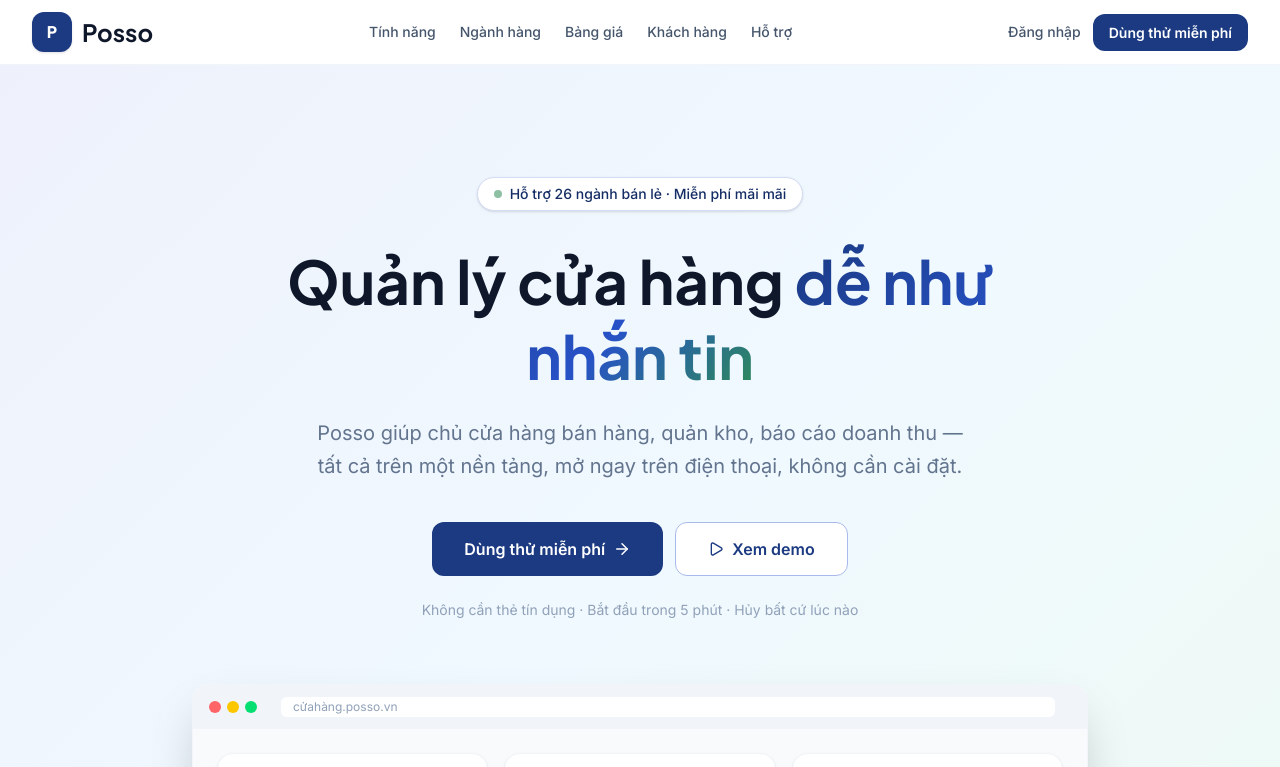
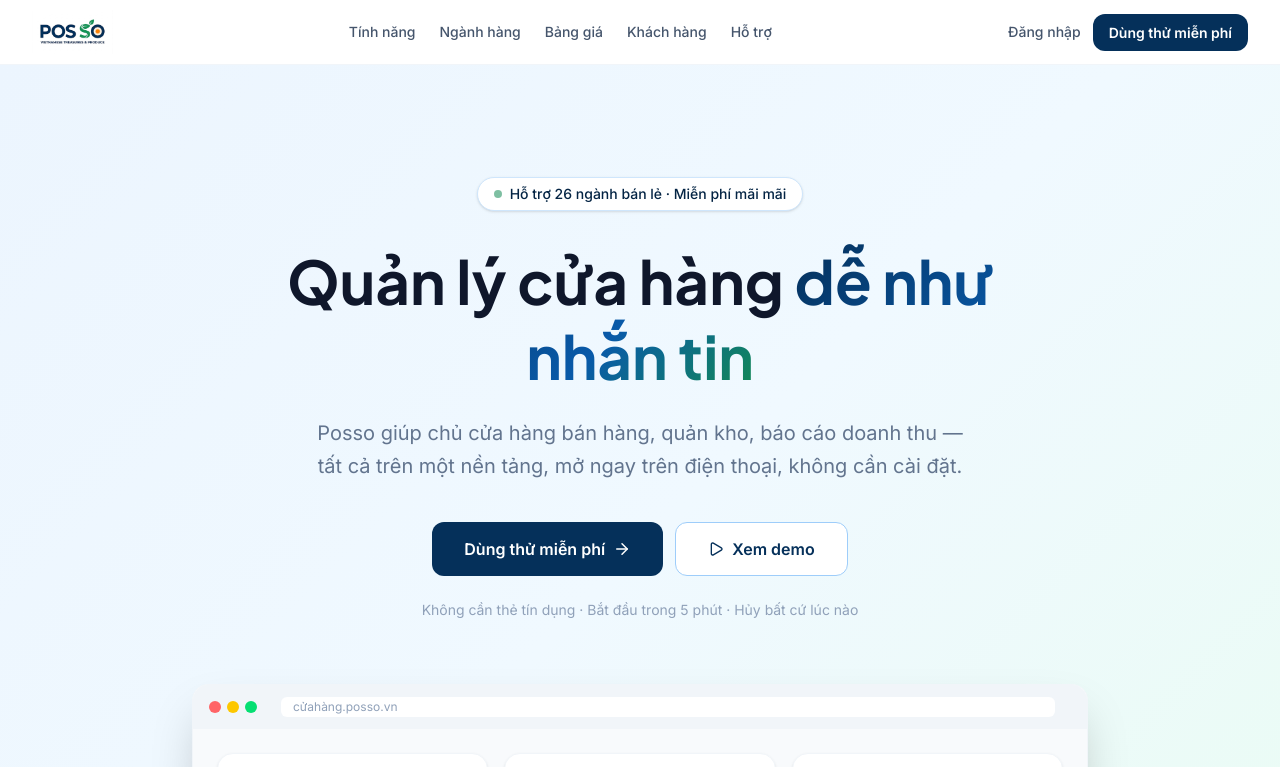
Before and after one commit to sieuthithaihoamart-beep/posso-website, a Next.js app: page / in a window 1280 px wide. Shown: the top 767 px of the page. Built offline with nearby package versions, Linux system fonts and the light colour scheme.

Commit message:
Thay logo that va mau chu dao dung mau logo (navy #05305A, xanh la #138A54, cam #FF800B), doi tab title thanh POSSO - Phan Mem Quan Ly Ban Hang

```diff
--- a/src/app/globals.css
+++ b/src/app/globals.css
@@ -1,39 +1,39 @@
 @import "tailwindcss";
 
 @theme {
-  /* Primary — POSSO Navy Blue #1B3A82 */
-  --color-primary-50:  #eef1fb;
-  --color-primary-100: #d4dcf5;
-  --color-primary-200: #a9b9eb;
-  --color-primary-300: #7996e0;
-  --color-primary-400: #4a73d5;
-  --color-primary-500: #2752c7;
-  --color-primary-600: #1B3A82;   /* POSSO brand navy */
-  --color-primary-700: #142d65;
-  --color-primary-800: #0d1f48;
-  --color-primary-900: #07112b;
+  /* Primary — POSSO Navy Blue #05305A (lấy đúng màu logo) */
+  --color-primary-50:  #ecf5fe;
+  --color-primary-100: #cfe6fc;
+  --color-primary-200: #9ecdfa;
+  --color-primary-300: #64aef6;
+  --color-primary-400: #1786f2;
+  --color-primary-500: #095aa9;
+  --color-primary-600: #05305A;   /* POSSO brand navy — đúng màu logo */
+  --color-primary-700: #042444;
+  --color-primary-800: #02172b;
+  --color-primary-900: #010d18;
 
-  /* Green accent — POSSO leaf */
-  --color-green-50:  #edfaf3;
-  --color-green-100: #d1f3e2;
-  --color-green-300: #68d3a0;
-  --color-green-500: #2E8B57;
-  --color-green-600: #227043;
+  /* Green accent — POSSO leaf, đúng màu logo #138A54 */
+  --color-green-50:  #e9fcf3;
+  --color-green-100: #c9f8e3;
+  --color-green-300: #62e9ac;
+  --color-green-500: #138A54;
+  --color-green-600: #11794a;
 
-  /* Accent — POSSO orange sun */
-  --color-accent-50:  #fff8eb;
-  --color-accent-100: #feecc7;
-  --color-accent-400: #F5A020;
-  --color-accent-500: #e08b0a;
-  --color-accent-600: #c47608;
+  /* Accent — POSSO orange sun, đúng màu logo #FF800B */
+  --color-accent-50:  #fff4eb;
+  --color-accent-100: #ffdfc2;
+  --color-accent-400: #FF800B;
+  --color-accent-500: #f57500;
+  --color-accent-600: #c25d00;
 
   --font-sans: "Inter", system-ui, sans-serif;
   --font-display: "Plus Jakarta Sans", "Inter", sans-serif;
 
   --shadow-card: 0 1px 3px 0 rgb(0 0 0 / 0.07), 0 1px 2px -1px rgb(0 0 0 / 0.07);
   --shadow-card-hover: 0 10px 30px -5px rgb(0 0 0 / 0.1), 0 4px 10px -5px rgb(0 0 0 / 0.06);
-  --shadow-pricing: 0 20px 50px -10px rgb(27 58 130 / 0.25);
-  --shadow-glow: 0 0 40px rgb(27 58 130 / 0.25);
+  --shadow-pricing: 0 20px 50px -10px rgb(5 48 90 / 0.25);
+  --shadow-glow: 0 0 40px rgb(5 48 90 / 0.25);
 
   --animate-fade-in: fadeIn 0.6s ease-out forwards;
   --animate-slide-up: slideUp 0.6s ease-out forwards;
@@ -86,27 +86,27 @@
   }
   .btn:focus-visible {
     outline: none;
-    box-shadow: 0 0 0 2px #fff, 0 0 0 4px #1B3A82;
+    box-shadow: 0 0 0 2px #fff, 0 0 0 4px #05305A;
   }
   .btn:disabled { pointer-events: none; opacity: 0.5; }
 
   .btn-primary {
-    background: #1B3A82;
+    background: #05305A;
     color: #fff;
     padding: 0.75rem 1.5rem;
     font-size: 0.9375rem;
   }
-  .btn-primary:hover { background: #142d65; box-shadow: 0 4px 12px rgb(27 58 130 / 0.3); }
-  .btn-primary:active { background: #0d1f48; }
+  .btn-primary:hover { background: #042444; box-shadow: 0 4px 12px rgb(5 48 90 / 0.3); }
+  .btn-primary:active { background: #02172b; }
 
   .btn-secondary {
     background: #fff;
-    color: #1B3A82;
-    border: 1px solid #a9b9eb;
+    color: #05305A;
+    border: 1px solid #9ecdfa;
     padding: 0.75rem 1.5rem;
     font-size: 0.9375rem;
   }
-  .btn-secondary:hover { background: #eef1fb; border-color: #7996e0; }
+  .btn-secondary:hover { background: #ecf5fe; border-color: #64aef6; }
 
   .btn-outline {
     background: transparent;
@@ -143,14 +143,14 @@
   }
 
   .text-gradient {
-    background: linear-gradient(135deg, #1B3A82 0%, #2752c7 60%, #2E8B57 100%);
+    background: linear-gradient(135deg, #05305A 0%, #095aa9 60%, #138A54 100%);
     -webkit-background-clip: text;
     -webkit-text-fill-color: transparent;
     background-clip: text;
   }
 
   .bg-hero {
-    background: linear-gradient(135deg, #eef1fb 0%, #f0f9ff 50%, #edfaf3 100%);
+    background: linear-gradient(135deg, #ecf5fe 0%, #f0f9ff 50%, #e9fcf3 100%);
   }
 
   .input {
@@ -166,8 +166,8 @@
   .input::placeholder { color: #94a3b8; }
   .input:focus {
     outline: none;
-    border-color: #7996e0;
-    box-shadow: 0 0 0 3px rgb(27 58 130 / 0.1);
+    border-color: #64aef6;
+    box-shadow: 0 0 0 3px rgb(5 48 90 / 0.1);
   }
 
   .step-dot {
@@ -182,8 +182,8 @@
     transition: all 0.2s;
     flex-shrink: 0;
   }
-  .step-dot-active { background: #1B3A82; color: #fff; box-shadow: 0 0 0 4px #d4dcf5; }
-  .step-dot-done { background: #d4dcf5; color: #142d65; }
+  .step-dot-active { background: #05305A; color: #fff; box-shadow: 0 0 0 4px #cfe6fc; }
+  .step-dot-done { background: #cfe6fc; color: #042444; }
   .step-dot-pending { background: #f1f5f9; color: #94a3b8; }
 }
 
--- a/src/app/layout.tsx
+++ b/src/app/layout.tsx
@@ -6,7 +6,7 @@
 export const metadata: Metadata = {
   metadataBase: new URL('https://posso.vn'),
   title: {
-    default: 'Posso — Phần mềm quản lý bán hàng cho 26 ngành',
+    default: 'POSSO - Phần Mềm Quản Lý Bán Hàng',
     template: '%s | Posso',
   },
   description: 'Posso giúp hơn 5.000 cửa hàng bán lẻ Việt Nam quản lý bán hàng, kho, nhân viên và báo cáo — dễ dùng, giá minh bạch, dùng thử miễn phí.',
--- a/src/components/layout/Footer.tsx
+++ b/src/components/layout/Footer.tsx
@@ -33,9 +33,8 @@
         <div className="grid grid-cols-2 md:grid-cols-5 gap-8">
           {/* Brand */}
           <div className="col-span-2 md:col-span-1">
-            <Link href="/" className="flex items-center gap-2 font-display font-bold text-lg text-white no-underline mb-4">
-              <span className="w-7 h-7 bg-primary-600 rounded-lg flex items-center justify-center text-white text-sm font-black">P</span>
-              Posso
+            <Link href="/" className="inline-flex items-center bg-white rounded-lg px-2.5 py-1.5 no-underline mb-4">
+              <img src="/logo-posso.png" alt="Posso" className="h-7 w-auto object-contain" />
             </Link>
             <p className="text-sm text-slate-400 leading-relaxed mb-4">
               Phần mềm quản lý bán hàng dành cho hơn 5.000 cửa hàng Việt Nam.
--- a/src/components/layout/Navbar.tsx
+++ b/src/components/layout/Navbar.tsx
@@ -20,9 +20,8 @@
       <div className="container-content">
         <nav className="flex items-center justify-between h-16">
           {/* Logo */}
-          <Link href="/" className="flex items-center gap-2.5 font-display font-bold text-2xl text-slate-900 no-underline">
-            <span className="w-10 h-10 bg-primary-600 rounded-xl flex items-center justify-center text-white text-base font-black shadow-sm">P</span>
-            Posso
+          <Link href="/" className="flex items-center no-underline">
+            <img src="/logo-posso.png" alt="Posso" className="h-11 w-auto object-contain" />
           </Link>
 
           {/* Desktop nav */}
```
Also changed, not shown: public/logo-posso.png (added).
